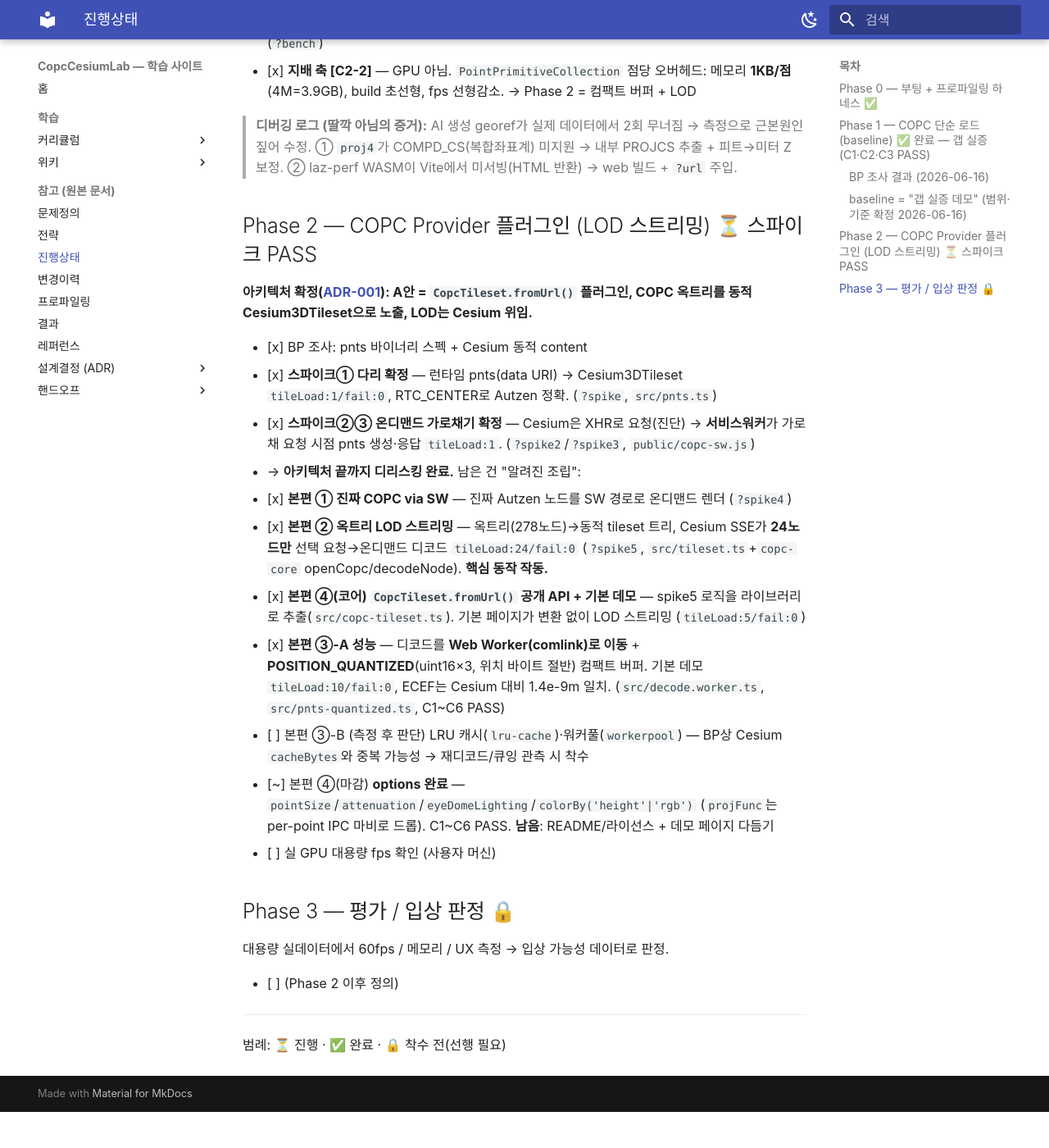
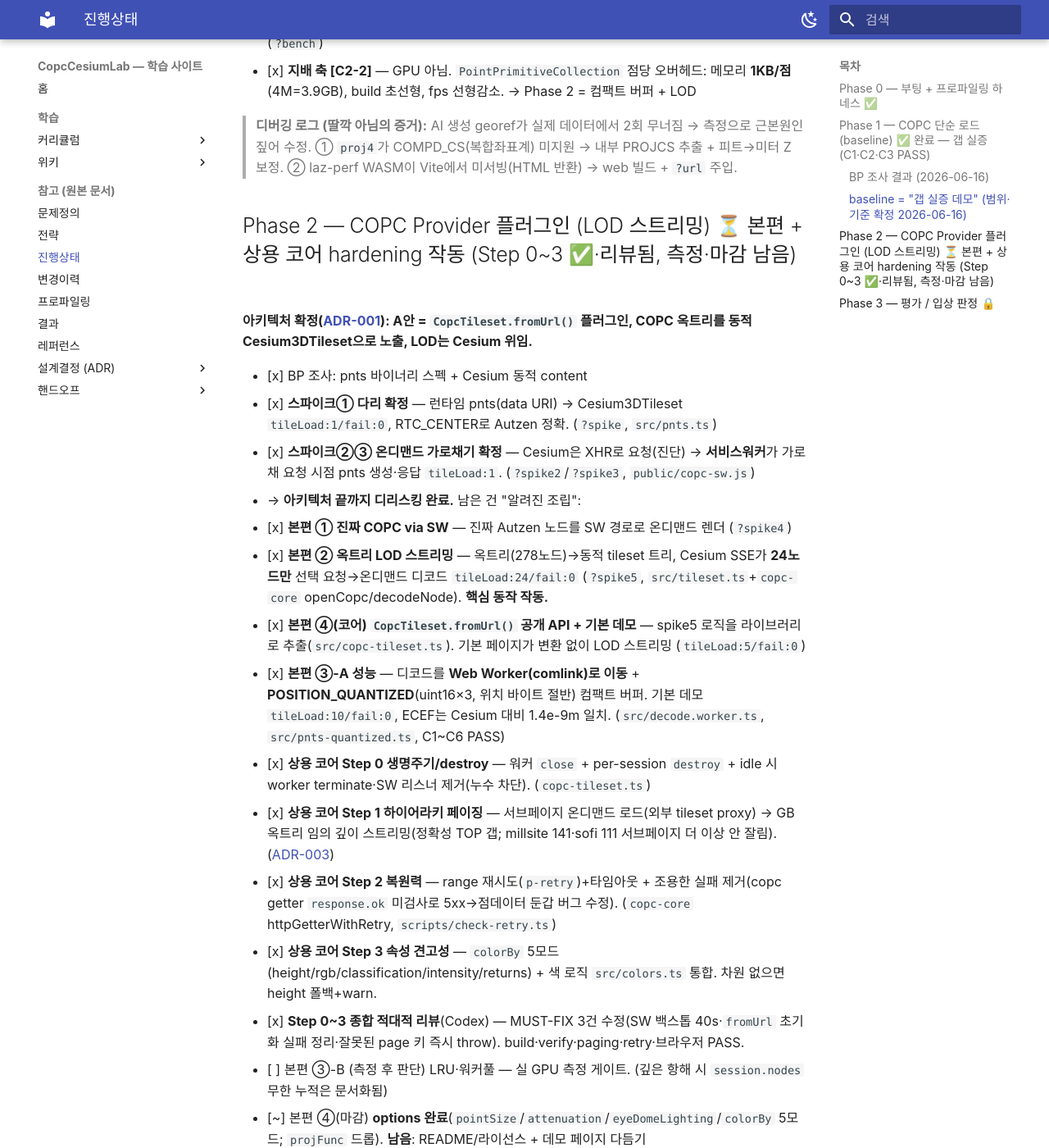
Before and after one commit to thissak/copc-cesium, an MkDocs documentation site: the page built from docs/PROGRESS.md, in a window 1280 px wide and 1400 px high, scrolled down 1661 px. Shown: the whole window at 82% size. Built offline with MkDocs 1.6.1 and Material for MkDocs 9.7.7, drawn with Linux system fonts in a browser that asks for light colours; before the commit the page ends 3017 px from its top, so only the background shows below that; some of the changed text lies outside the part shown.

Commit message:
docs: PROGRESS 상용 코어 Step 0~3 반영 + CLAUDE 스택 정합 (/update-docs)
PROGRESS Phase 2: 상용 코어 hardening(Step 0 생명주기·1 페이징·2 복원력·
3 속성 + 종합 리뷰) 추가, stale colorBy('height'|'rgb')→5모드 정정, ③-B·fps
측정 게이트 명시. CLAUDE 스택: Web Worker(comlink)·p-retry 반영.

Co-Authored-By: Claude Opus 4.8 (1M context) <noreply@anthropic.com>

```diff
--- a/docs/PROGRESS.md
+++ b/docs/PROGRESS.md
@@ -40,7 +40,7 @@
 > **디버깅 로그 (딸깍 아님의 증거):** AI 생성 georef가 실제 데이터에서 2회 무너짐 → 측정으로 근본원인 짚어 수정.
 > ① `proj4`가 COMPD_CS(복합좌표계) 미지원 → 내부 PROJCS 추출 + 피트→미터 Z 보정. ② laz-perf WASM이 Vite에서 미서빙(HTML 반환) → web 빌드 + `?url` 주입.
 
-## Phase 2 — COPC Provider 플러그인 (LOD 스트리밍) ⏳ 스파이크 PASS
+## Phase 2 — COPC Provider 플러그인 (LOD 스트리밍) ⏳ 본편 + 상용 코어 hardening 작동 (Step 0~3 ✅·리뷰됨, 측정·마감 남음)
 **아키텍처 확정([ADR-001](adr/001-provider-plugin-architecture-A.md)): A안 = `CopcTileset.fromUrl()` 플러그인, COPC 옥트리를 동적 Cesium3DTileset으로 노출, LOD는 Cesium 위임.**
 
 - [x] BP 조사: pnts 바이너리 스펙 + Cesium 동적 content
@@ -51,9 +51,14 @@
 - [x] **본편 ② 옥트리 LOD 스트리밍** — 옥트리(278노드)→동적 tileset 트리, Cesium SSE가 **24노드만** 선택 요청→온디맨드 디코드 `tileLoad:24/fail:0` (`?spike5`, `src/tileset.ts`+`copc-core` openCopc/decodeNode). **핵심 동작 작동.**
 - [x] **본편 ④(코어) `CopcTileset.fromUrl()` 공개 API + 기본 데모** — spike5 로직을 라이브러리로 추출(`src/copc-tileset.ts`). 기본 페이지가 변환 없이 LOD 스트리밍 (`tileLoad:5/fail:0`)
 - [x] **본편 ③-A 성능** — 디코드를 **Web Worker(comlink)로 이동** + **POSITION_QUANTIZED**(uint16×3, 위치 바이트 절반) 컴팩트 버퍼. 기본 데모 `tileLoad:10/fail:0`, ECEF는 Cesium 대비 1.4e-9m 일치. (`src/decode.worker.ts`, `src/pnts-quantized.ts`, C1~C6 PASS)
-- [ ] 본편 ③-B (측정 후 판단) LRU 캐시(`lru-cache`)·워커풀(`workerpool`) — BP상 Cesium `cacheBytes`와 중복 가능성 → 재디코드/큐잉 관측 시 착수
-- [~] 본편 ④(마감) **options 완료** — `pointSize`/`attenuation`/`eyeDomeLighting`/`colorBy('height'|'rgb')` (`projFunc`는 per-point IPC 마비로 드롭). C1~C6 PASS. **남음**: README/라이선스 + 데모 페이지 다듬기
-- [ ] 실 GPU 대용량 fps 확인 (사용자 머신)
+- [x] **상용 코어 Step 0 생명주기/destroy** — 워커 `close` + per-session `destroy` + idle 시 worker terminate·SW 리스너 제거(누수 차단). (`copc-tileset.ts`)
+- [x] **상용 코어 Step 1 하이어라키 페이징** — 서브페이지 온디맨드 로드(외부 tileset proxy) → GB 옥트리 임의 깊이 스트리밍(정확성 TOP 갭; millsite 141·sofi 111 서브페이지 더 이상 안 잘림). ([ADR-003](adr/003-hierarchy-subpage-paging.md))
+- [x] **상용 코어 Step 2 복원력** — range 재시도(`p-retry`)+타임아웃 + 조용한 실패 제거(copc getter `response.ok` 미검사로 5xx→점데이터 둔갑 버그 수정). (`copc-core` httpGetterWithRetry, `scripts/check-retry.ts`)
+- [x] **상용 코어 Step 3 속성 견고성** — `colorBy` 5모드(height/rgb/classification/intensity/returns) + 색 로직 `src/colors.ts` 통합. 차원 없으면 height 폴백+warn.
+- [x] **Step 0~3 종합 적대적 리뷰**(Codex) — MUST-FIX 3건 수정(SW 백스톱 40s·`fromUrl` 초기화 실패 정리·잘못된 page 키 즉시 throw). build·verify·paging·retry·브라우저 PASS.
+- [ ] 본편 ③-B (측정 후 판단) LRU·워커풀 — 실 GPU 측정 게이트. (깊은 항해 시 `session.nodes` 무한 누적은 문서화됨)
+- [~] 본편 ④(마감) **options 완료**(`pointSize`/`attenuation`/`eyeDomeLighting`/`colorBy` 5모드; `projFunc` 드롭). **남음**: README/라이선스 + 데모 페이지 다듬기
+- [ ] 실 GPU 대용량 fps·메모리·페이징·복원력 검증 (사용자 머신) — ③-B 판정 게이트
 
 ## Phase 3 — 평가 / 입상 판정 🔒
 대용량 실데이터에서 60fps / 메모리 / UX 측정 → 입상 가능성 데이터로 판정.
```
Also changed, not shown: .claude-criteria.md (+1 -0 lines), CLAUDE.md (+1 -0 lines).
